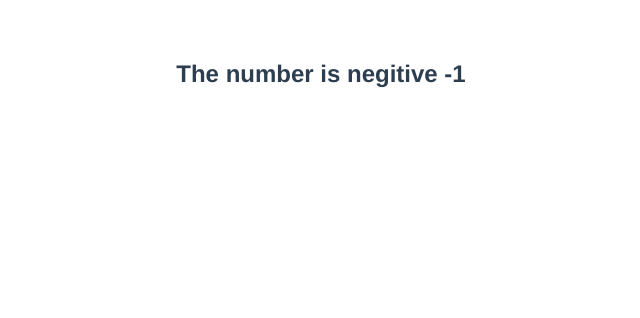
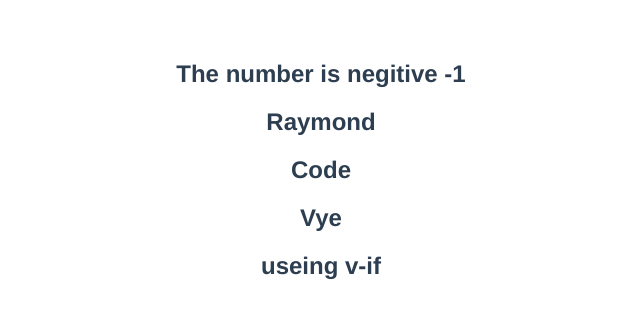
Before and after one commit to l1keafox/helloVue, a Vue app: page / in a window 1280 px wide. Shown: the top 318 px of the page, without its empty margins (319-959 px from the left). Built offline with nearby package versions, Linux system fonts and the light colour scheme.

Commit message:
ifelseshow

```diff
--- a/src/App.vue
+++ b/src/App.vue
@@ -7,7 +7,14 @@
     <h2> Code</h2>
     <h2> Vye</h2>
   </template>
+
+
+  <h2 v-show="showElement"> Using v-show</h2>
+  <h2 v-if="ifShow"> useing v-if</h2>
+
 </template>
+
+ <!-- Difference between v-show and v-if -->
 
 <script>
 export default {
@@ -15,7 +22,9 @@ export default {
   data(){
     return {
       num: -1,
-      display: false
+      display: true,
+      showElement:false,
+      ifShow:true
     }
   }
 }
```
